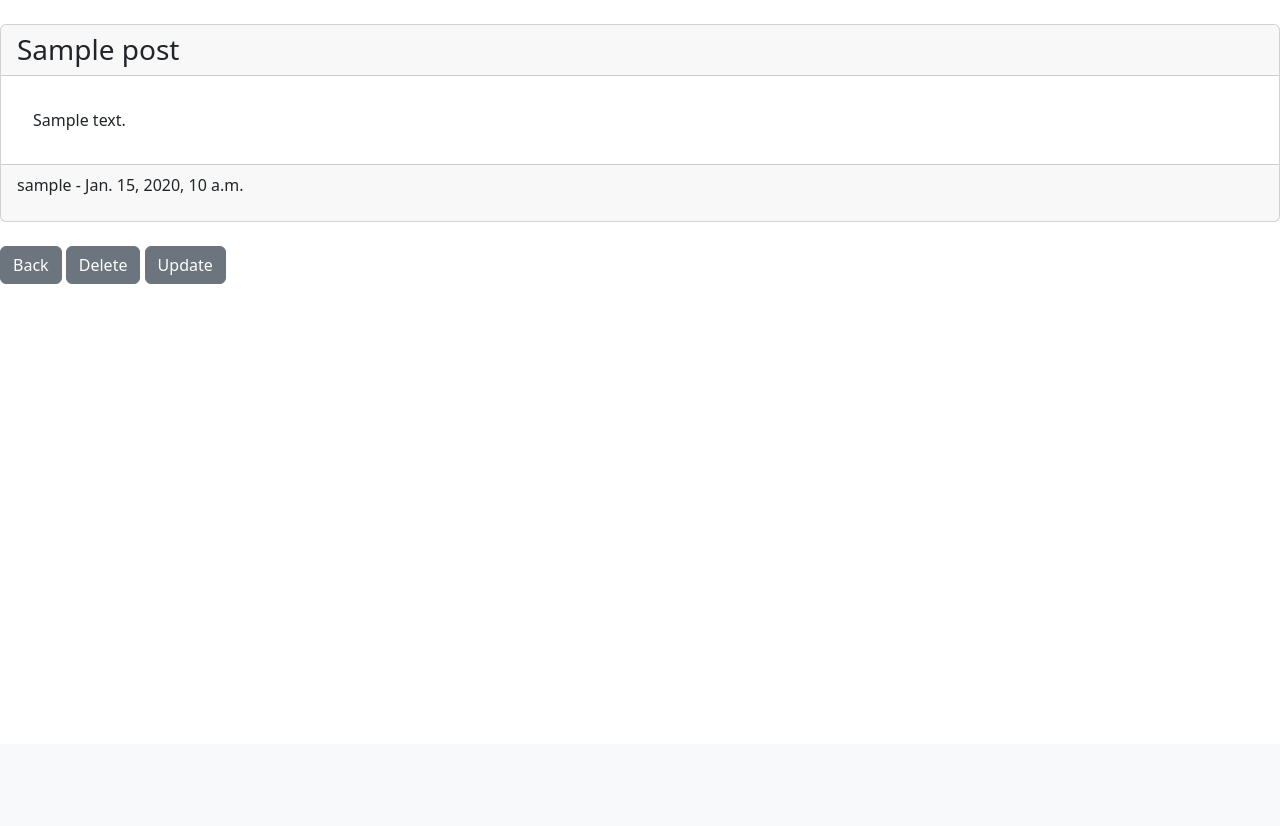
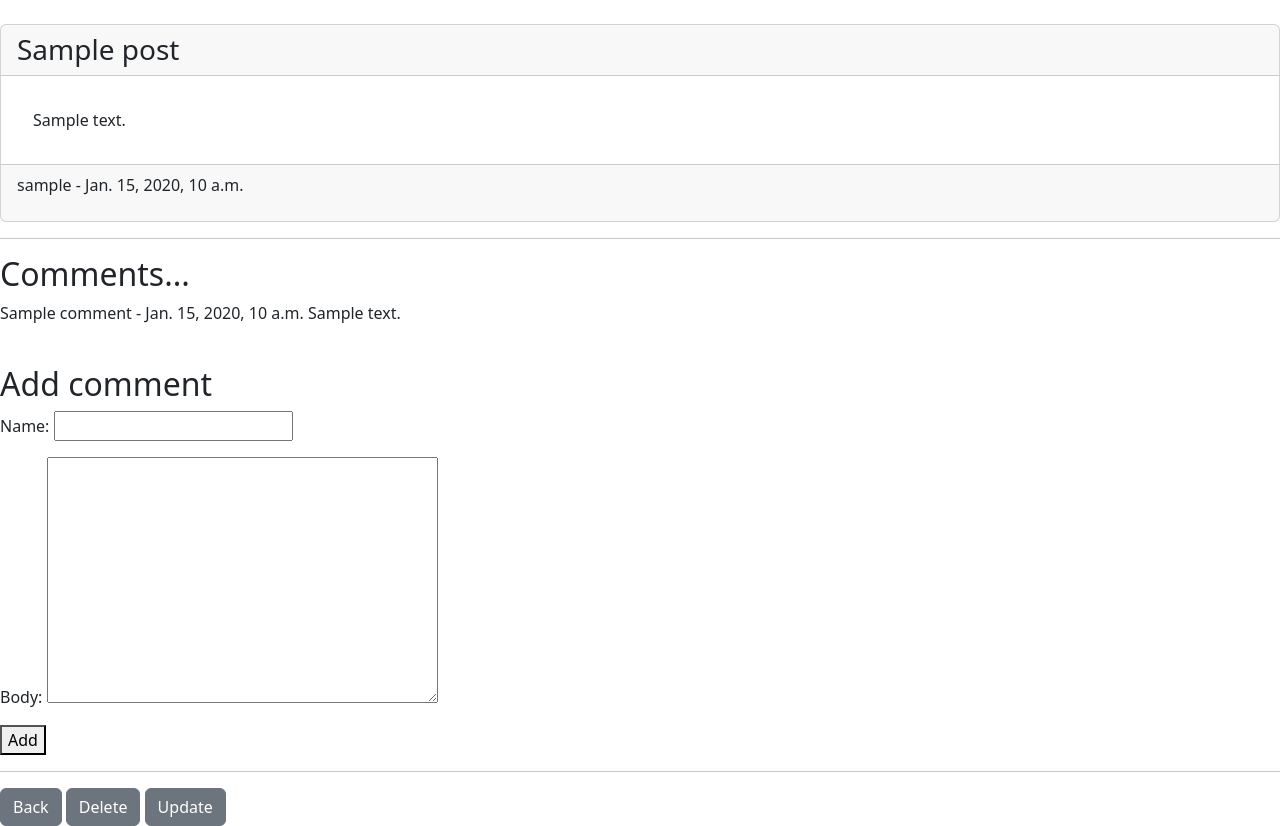
Before and after one commit to BtJ-gogo/django-project, a Django app: page /1/ in a window 1280 px wide. Shown: the part 56-882 px from the top of the page. Before the commit the page ends 340 px from the top, so only its background shows below. Run offline with Django 5.2, Linux system fonts and the light colour scheme; tables that the repository leaves empty hold one stand-in row (values such as "Sample post").

Commit message:
feat: add comment feature

```diff
--- a/blog/admin.py
+++ b/blog/admin.py
@@ -1,4 +1,5 @@
 from django.contrib import admin
-from .models import Post
+from .models import Post, Comment
 
 admin.site.register(Post)
+admin.site.register(Comment)
--- a/blog/forms.py
+++ b/blog/forms.py
@@ -1,8 +1,8 @@
 from django import forms
-from .models import Post
+from .models import Comment
 
 
-class PostForm(forms.ModelForm):
+class CommentForm(forms.ModelForm):
     class Meta:
-        model = Post
-        fields = ["title", "body", "create_at"]
+        model = Comment
+        fields = ["name", "body"]
--- a/blog/models.py
+++ b/blog/models.py
@@ -16,3 +16,16 @@ class Post(models.Model):
 
     def get_absolute_url(self):
         return reverse("blog_detail", kwargs={"pk": self.pk})
+
+
+class Comment(models.Model):
+    post = models.ForeignKey(Post, on_delete=models.CASCADE, related_name="comment")
+    name = models.CharField(max_length=100)
+    body = models.TextField()
+    created_at = models.DateTimeField(auto_now_add=True)
+
+    def __str__(self):
+        return self.name + " " + self.body
+
+    def get_absolute_url(self):
+        return reverse("blog_detail", kwargs={"pk": self.pk})
--- a/blog/urls.py
+++ b/blog/urls.py
@@ -5,9 +5,11 @@ from .views import (
     BlogCreateView,
     BlogDeleteView,
     BlogUpdateView,
+    # AddCommentView,
 )
 
 urlpatterns = [
+    # path("<int:pk>/comment/", AddCommentView.as_view(), name="comment_add"),
     path("<int:pk>/update/", BlogUpdateView.as_view(), name="blog_update"),
     path("<int:pk>/delete/", BlogDeleteView.as_view(), name="blog_delete"),
     path("create/", BlogCreateView.as_view(), name="blog_create"),
--- a/blog/views.py
+++ b/blog/views.py
@@ -1,8 +1,10 @@
-from django.views.generic import ListView, DetailView
+from django.views.generic import ListView, DetailView, FormView
+from django.views.generic.detail import SingleObjectMixin
 from django.views.generic.edit import CreateView, DeleteView, UpdateView
-from django.urls import reverse_lazy
+from django.urls import reverse, reverse_lazy
 
-from .models import Post
+from .forms import CommentForm
+from .models import Post, Comment
 
 
 class HomePageView(ListView):
@@ -10,9 +12,55 @@ class HomePageView(ListView):
     template_name = "home.html"
 
 
+"""
 class BlogDetailView(DetailView):
     model = Post
     template_name = "blog_detail.html"
+
+    def get_context_data(self, **kwargs):
+        context = super().get_context_data(**kwargs)
+        context["form"] = CommentForm()
+        return context
+"""
+
+
+class BlogDetailView(DetailView):
+    def get(self, request, *args, **kwargs):
+        view = CommentGet.as_view()
+        return view(request, *args, **kwargs)
+
+    def post(self, request, *args, **kwargs):
+        view = CommentPost.as_view()
+        return view(request, *args, **kwargs)
+
+
+class CommentGet(DetailView):
+    model = Post
+    template_name = "blog_detail.html"
+
+    def get_context_data(self, **kwargs):
+        context = super().get_context_data(**kwargs)
+        context["form"] = CommentForm()
+        return context
+
+
+class CommentPost(SingleObjectMixin, FormView):
+    model = Post
+    form_class = CommentForm
+    template_name = "blog_detail.html"
+
+    def post(self, request, *args, **kwargs):
+        self.object = self.get_object()
+        return super().post(request, *args, **kwargs)
+
+    def form_valid(self, form):
+        comment = form.save(commit=False)
+        comment.post = self.object
+        comment.save()
+        return super().form_valid(form)
+
+    def get_success_url(self):
+        return reverse("blog_detail", kwargs={"pk": self.get_object().pk})
 
 
 class BlogCreateView(CreateView):
--- a/templates/blog_detail.html
+++ b/templates/blog_detail.html
@@ -14,7 +14,27 @@
     </div>
     <div class="card-footer"><p>{{ post.author }} - {{ post.created_at}}</p></div>
 </div>
+<hr />
+<h2>Comments...</h2>
+{% if not post.comment.all %}
+
+<p>No Comments...</p>
+
+{% else %}
+
+{% for comment in post.comment.all %}
+<p>{{ comment.name }} - {{ comment.created_at }}
+{{ comment.body }}</p>
+{% endfor %}
 <br />
+{% endif %}
+<h2>Add comment</h2>
+<form method="Post">
+    {% csrf_token %}
+    {{ form.as_p }}
+    <button type="submit">Add</button>
+</form>
+<hr />
 <a href="{% url 'home' %}" class="btn btn-secondary">Back</a>
 <a href="{% url 'blog_delete' post.pk %}" class="btn btn-secondary">Delete</a>
 <a href="{% url 'blog_update' post.pk %}" class="btn btn-secondary">Update</a>
```
Also changed, not shown: blog/migrations/0002_comment.py (added), blog/migrations/0003_alter_comment_post.py (added), blog/migrations/0004_alter_comment_post.py (added).
